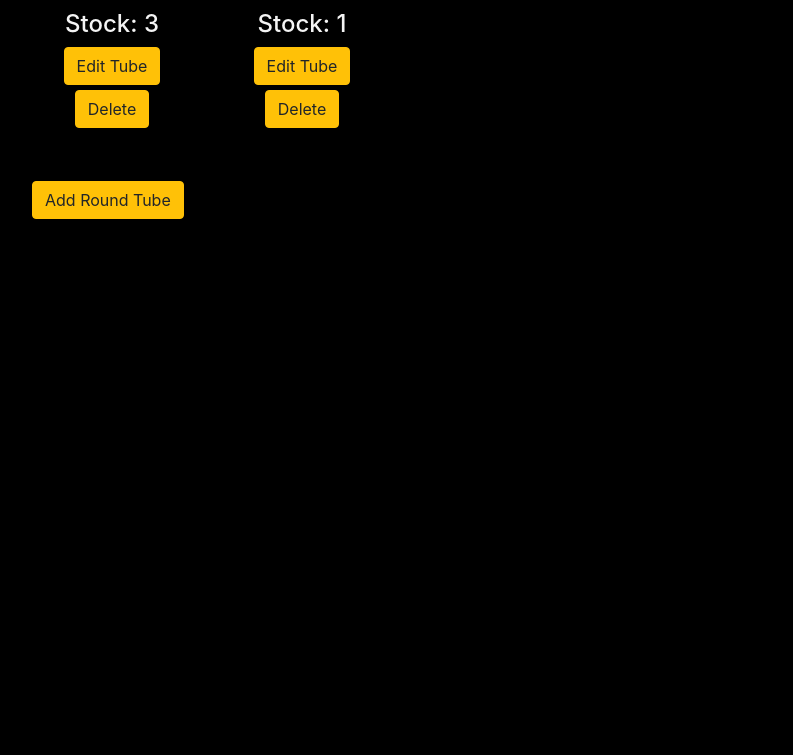
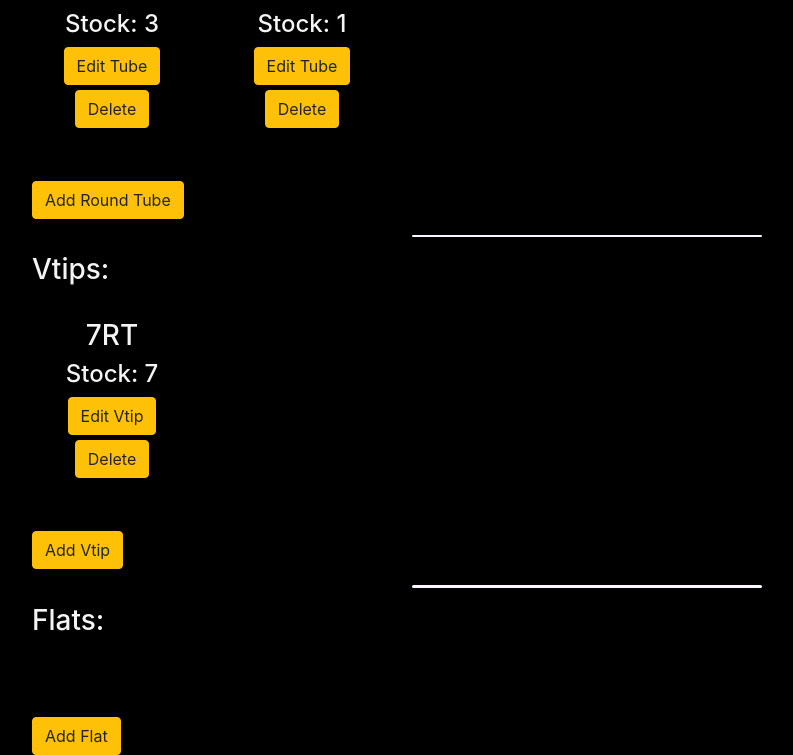
Before and after one commit to JackSnowdon/QSTC, a Django app: page /shop/shop/ in a window 1280 px wide. Shown: the part 1548-2303 px from the top of the page, without its empty margins (53-846 px from the left). Before the commit the page ends 1767 px from the top, so only its background shows below. Run offline with Django 3.2, Linux system fonts and the light colour scheme; data comes from the database, SQL or seed files in the repository; both versions use the stored data as it was after the commit; data that the repository does not hold is empty; some libraries are stand-ins or nearby versions.

Commit message:
All catagories added with crud functions

```diff
--- a/shop/admin.py
+++ b/shop/admin.py
@@ -1,5 +1,5 @@
 from django.contrib import admin
-from .models import Round, RoundTube, Mag, Shader
+from .models import Round, RoundTube, Mag, Shader, Vtip
 
 # Register your models here.
 
@@ -8,3 +8,4 @@ admin.site.register(Round)
 admin.site.register(RoundTube)
 admin.site.register(Shader)
 admin.site.register(Mag)
+admin.site.register(Vtip)
--- a/shop/models.py
+++ b/shop/models.py
@@ -59,3 +59,25 @@ class RoundTube(models.Model):
 
     def __str__(self):
         return self.name
+
+
+class Vtip(models.Model):
+    name = models.CharField(max_length=50)
+    size = models.IntegerField()
+    liner = models.CharField(max_length=32, default="V Tube")
+    ton = models.CharField(max_length=20, choices=NT_CHOICES, default=Tubes)
+    stock = models.IntegerField()
+
+    def __str__(self):
+        return self.name
+
+
+class Flat(models.Model):
+    name = models.CharField(max_length=50)
+    size = models.IntegerField()
+    liner = models.CharField(max_length=32, default="Flat Tube")
+    ton = models.CharField(max_length=20, choices=NT_CHOICES, default=Tubes)
+    stock = models.IntegerField()
+
+    def __str__(self):
+        return self.name
--- a/shop/templates/shop.html
+++ b/shop/templates/shop.html
@@ -16,7 +16,7 @@
         <h3>Rounds:</h3>
         <br>
     </div>
-    {% for r in round %}
+    {% for r in rounds %}
     <div class="col-2 text-center">
         <h3>{{ r.name }}</h3>
         <h4>Stock: {{ r.stock }}</h4>
@@ -153,4 +153,71 @@
     </div>
 </div>
 
+<div class="row">
+    <div class="col-12">
+        <hr class="bar-thin">
+        <h3>Vtips:</h3>
+        <br>
+    </div>
+    {% for v in vtips %}
+    <div class="col-2 text-center">
+        <h3>{{ v.name }}</h3>
+        <h4>Stock: {{ v.stock }}</h4>
+        <a href="{% url 'edit_vtip' v.id %}">
+            <button id="edit-vtip" class="btn btn-warning" aria-disabled="false">Edit Vtip</button>
+        </a>
+        <br>
+        <div class="form-box">
+            <form class="" method="post" action="{% url 'delete_vtip' v.id %}">
+                {% csrf_token %}
+                <button class="btn btn-warning" type="submit">Delete</button>
+            </form>
+        </div>
+    </div>
+    {% endfor %}
+</div>
+<br>
+<br>
+<div class="row">
+    <div class="col-12">
+        <a href="{% url 'add_vtip' %}">
+            <button id="add-vtip" class="btn btn-warning" aria-disabled="false">Add Vtip</button>
+        </a>
+    </div>
+</div>
+
+
+<div class="row">
+        <div class="col-12">
+            <hr class="bar-thin">
+            <h3>Flats:</h3>
+            <br>
+        </div>
+        {% for v in flats %}
+        <div class="col-2 text-center">
+            <h3>{{ v.name }}</h3>
+            <h4>Stock: {{ v.stock }}</h4>
+            <a href="{% url 'edit_flat' v.id %}">
+                <button id="edit-flat" class="btn btn-warning" aria-disabled="false">Edit Flat</button>
+            </a>
+            <br>
+            <div class="form-box">
+                <form class="" method="post" action="{% url 'delete_flat' v.id %}">
+                    {% csrf_token %}
+                    <button class="btn btn-warning" type="submit">Delete</button>
+                </form>
+            </div>
+        </div>
+        {% endfor %}
+    </div>
+    <br>
+    <br>
+    <div class="row">
+        <div class="col-12">
+            <a href="{% url 'add_flat' %}">
+                <button id="add-flat" class="btn btn-warning" aria-disabled="false">Add Flat</button>
+            </a>
+        </div>
+    </div>
+
 {% endblock %}
--- a/shop/urls.py
+++ b/shop/urls.py
@@ -1,17 +1,23 @@
 from django.urls import path
 from .views import (
+    add_flat,
     add_round,
     add_round_tube,
     add_shader,
     add_mag,
+    add_vtip,
+    delete_flat,
     delete_round,
     delete_round_tube,
     delete_shader,
     delete_mag,
+    delete_vtip,
+    edit_flat,
     edit_round,
     edit_round_tube,
     edit_shader,
     edit_mag,
+    edit_vtip,
     shop,
 )
 
@@ -21,12 +27,18 @@ urlpatterns = [
     path("add_shader/", add_shader, name="add_shader"),
     path("add_mag/", add_mag, name="add_mag"),
     path("add_round_tube/", add_round_tube, name="add_round_tube"),
+    path("add_vtip/", add_vtip, name="add_vtip"),
+    path("add_flat/", add_flat, name="add_flat"),
     path(r"edit_round/<int:id>", edit_round, name="edit_round"),
     path(r"edit_shader/<int:id>", edit_shader, name="edit_shader"),
     path(r"edit_mag/<int:id>", edit_mag, name="edit_mag"),
     path(r"edit_round_tube/<int:id>", edit_round_tube, name="edit_round_tube"),
+    path(r"edit_vtip/<int:id>", edit_vtip, name="edit_vtip"),
+    path(r"edit_flat/<int:id>", edit_flat, name="edit_flat"),
     path(r"delete_round/<int:pk>", delete_round, name="delete_round"),
     path(r"delete_shader/<int:pk>", delete_shader, name="delete_shader"),
     path(r"delete_mag/<int:pk>", delete_mag, name="delete_mag"),
     path(r"delete_round_tube/<int:pk>", delete_round_tube, name="delete_round_tube"),
+    path(r"delete_vtip/<int:pk>", delete_vtip, name="delete_vtip"),
+    path(r"delete_flat/<int:pk>", delete_flat, name="delete_flat"),
 ]
--- a/shop/views.py
+++ b/shop/views.py
@@ -1,15 +1,19 @@
 from django.shortcuts import render, redirect, reverse, get_object_or_404
 from django.contrib import messages
-from .models import Round, RoundTube, Shader, Mag
+from .models import Flat, Round, RoundTube, Shader, Mag, Vtip
 from .forms import (
+    EditFlatForm,
     EditRoundForm,
     EditRoundTubeForm,
     EditShaderForm,
     EditMagForm,
+    EditVtipForm,
+    FlatForm,
     RoundForm,
     RoundTubeForm,
     ShaderForm,
     MagForm,
+    VtipForm,
 )
 
 
@@ -21,7 +25,9 @@ def shop(request):
     shaders = Shader.objects.order_by('name')
     mags = Mag.objects.order_by('name')
     tubes = RoundTube.objects.order_by('name')
-    return render(request, "shop.html", {"round": rounds, "shaders": shaders, "mags": mags, "tubes": tubes})
+    vtips = Vtip.objects.order_by('name')
+    flats = Flat.objects.order_by('name')
+    return render(request, "shop.html", {"rounds": rounds, "shaders": shaders, "mags": mags, "tubes": tubes, "vtips": vtips, "flats":flats})
 
 
 def add_round(request):
@@ -166,3 +172,74 @@ def delete_round_tube(request, pk=id):
     instance = RoundTube.objects.get(pk=pk)
     instance.delete()
     return redirect(reverse("shop"))
+
+def add_vtip(request):
+    if request.method == "POST":
+        vtip_form = VtipForm(request.POST)
+        if vtip_form.is_valid():
+            vtip = vtip_form.save(commit=False)
+            size = request.POST["size"]
+            vtip.liner = "RT"
+            title = size + vtip.liner
+            vtip.name = title
+            vtip.ton = "Tubes"
+            vtip.save()
+            # messages.error(request, 'Added {0}'.format(player.name), extra_tags='alert boldest')
+            return redirect("shop")
+    else:
+        vtip_form = VtipForm()
+    return render(request, "add_vtip.html", {"vtip_form": vtip_form})
+
+
+def edit_vtip(request, id):
+    item = get_object_or_404(Vtip, pk=id)
+    if request.method == "POST":
+        vtip_form = EditVtipForm(request.POST, instance=item)
+        if vtip_form.is_valid():
+            vtip_form.save()
+            return redirect("shop")
+    else:
+        vtip_form = EditVtipForm(instance=item)
+    return render(request, "edit_vtip.html", {"vtip_form": vtip_form, "item": item})
+
+
+def delete_vtip(request, pk=id):
+    instance = Vtip.objects.get(pk=pk)
+    instance.delete()
+    return redirect(reverse("shop"))
+
+
+def add_flat(request):
+    if request.method == "POST":
+        flat_form = FlatForm(request.POST)
+        if flat_form.is_valid():
+            flat = flat_form.save(commit=False)
+            size = request.POST["size"]
+            flat.liner = "RT"
+            title = size + flat.liner
+            flat.name = title
+            flat.ton = "Tubes"
+            flat.save()
+            # messages.error(request, 'Added {0}'.format(player.name), extra_tags='alert boldest')
+            return redirect("shop")
+    else:
+        flat_form = FlatForm()
+    return render(request, "add_flat.html", {"flat_form": flat_form})
+
+
+def edit_flat(request, id):
+    item = get_object_or_404(Flat, pk=id)
+    if request.method == "POST":
+        flat_form = EditFlatForm(request.POST, instance=item)
+        if flat_form.is_valid():
+            flat_form.save()
+            return redirect("shop")
+    else:
+        flat_form = EditFlatForm(instance=item)
+    return render(request, "edit_flat.html", {"flat_form": flat_form, "item": item})
+
+
+def delete_flat(request, pk=id):
+    instance = Flat.objects.get(pk=pk)
+    instance.delete()
+    return redirect(reverse("shop"))
```
Also changed, not shown: shop/forms.py (+27 -1 lines), shop/templates/add_flat.html (added, +12 -0 lines), shop/templates/add_vtip.html (added, +12 -0 lines), shop/templates/edit_flat.html (added, +12 -0 lines), shop/templates/edit_vtip.html (added, +12 -0 lines), db.sqlite3, shop/migrations/0008_vtip.py (added), shop/migrations/0009_auto_20191113_1924.py (added). Lines whose indentation alone changed are shown as unchanged.
